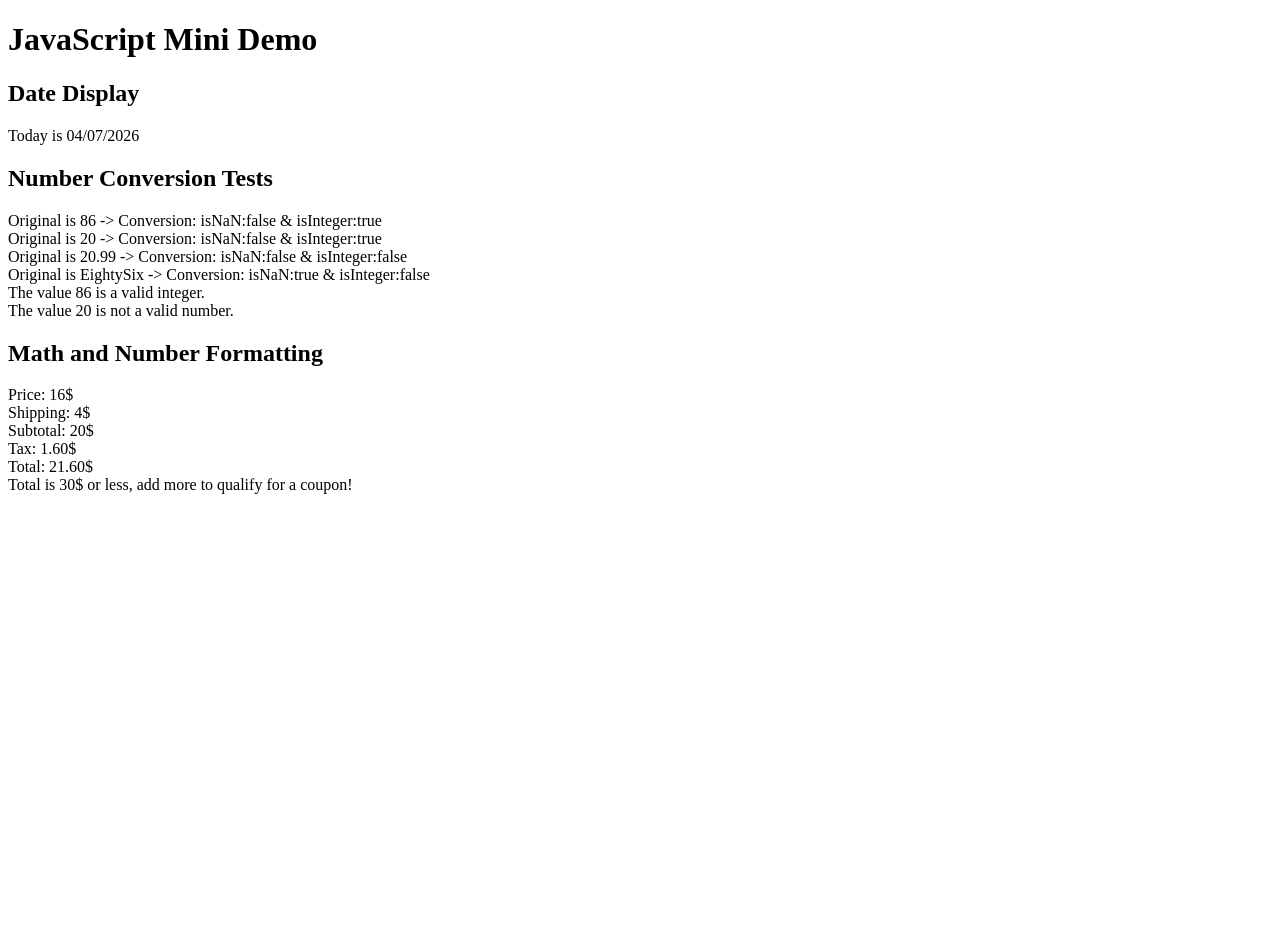
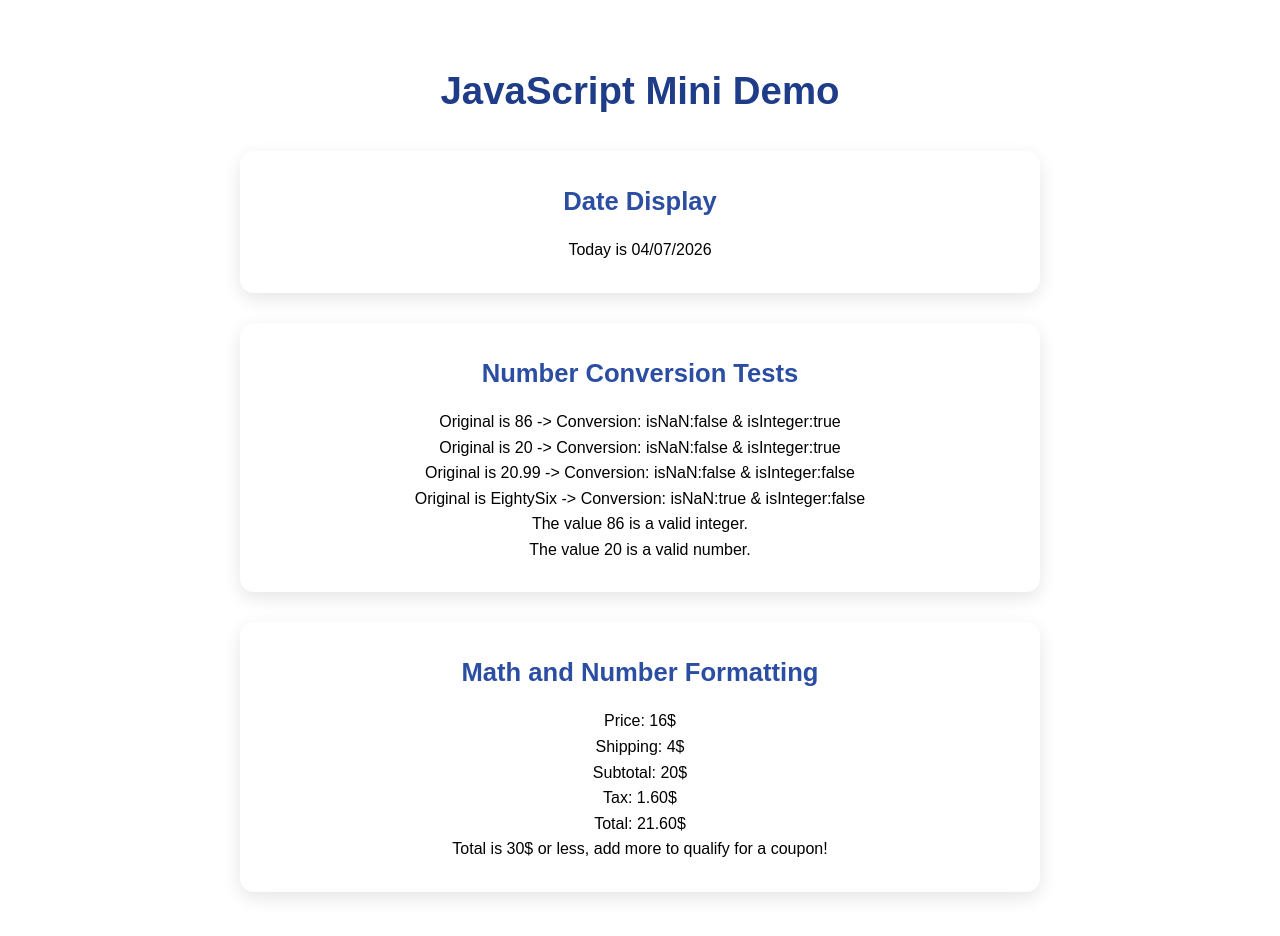
Before and after one commit to MarlonCSUN/COMP484HW9, a plain HTML site: page docs/index.html in a window 1280 px wide. Before the commit the page ends 800 px from the top, so only its background shows below. Drawn offline with Linux system fonts and the light colour scheme.

Commit message:
Refactor Structure & add more styling

```diff
--- a/docs/index.html
+++ b/docs/index.html
@@ -7,19 +7,26 @@
     <link rel="stylesheet" href="styles.css" />
   </head>
   <body>
+
     <h1>JavaScript Mini Demo</h1>
 
     <!-- Date Section -->
+    <section id="dateSection">
     <h2>Date Display</h2>
     <p id="dateOutput">Date will appear here</p>
+    </section>
 
     <!-- Number Conversion Section -->
+    <section id="numberConversionSection">
     <h2>Number Conversion Tests</h2>
     <div id="numberConversionOutput">Results will appear here</div>
+    </section>
 
     <!-- Math and Formatting Section -->
+    <section id="mathSection">
     <h2>Math and Number Formatting</h2>
     <div id="mathOutput">Results will appear here</div>
+    </section>
 
     <!-- Link to external JavaScript -->
     <script src="script.js"></script>
--- a/docs/script.js
+++ b/docs/script.js
@@ -48,9 +48,9 @@
 }
 let message2;
 if (Number.isNaN(conversion2)) {
+    message2 = `The value ${value2} is not a valid number.`
+} else {
     message2 = `The value ${value2} is a valid number.`
-} else {
-    message2 = `The value ${value2} is not a valid number.`
 }
 
 var numberConversionOutput = `${result1} <br> ${result2} <br> ${result3} <br> ${result4} <br> ${message1} <br> ${message2}`;
--- a/docs/styles.css
+++ b/docs/styles.css
@@ -0,0 +1,34 @@
+* {
+  margin: 0;
+  padding: 0;
+  box-sizing: border-box;
+}
+
+body {
+  font-family: Arial, sans-serif;
+  line-height: 1.6;
+  text-align: center;
+  padding: 20px;
+}
+
+
+h1 {
+  margin: 40px 0 20px;
+  font-size: 2.4rem;
+  color: #1f3c88;
+}
+
+section {
+  max-width: 800px;
+  margin: 30px auto;
+  background-color: white;
+  padding: 30px 25px;
+  border-radius: 14px;
+  box-shadow: 0 6px 18px rgba(0, 0, 0, 0.1);
+}
+
+h2 {
+  margin-bottom: 15px;
+  color: #2b4da2;
+  font-size: 1.6rem;
+}
```
